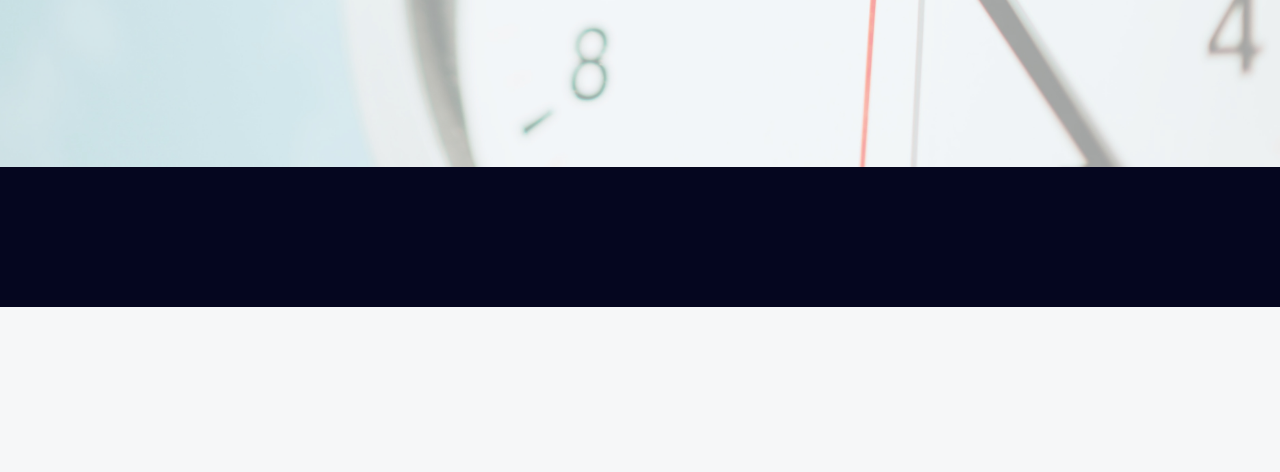
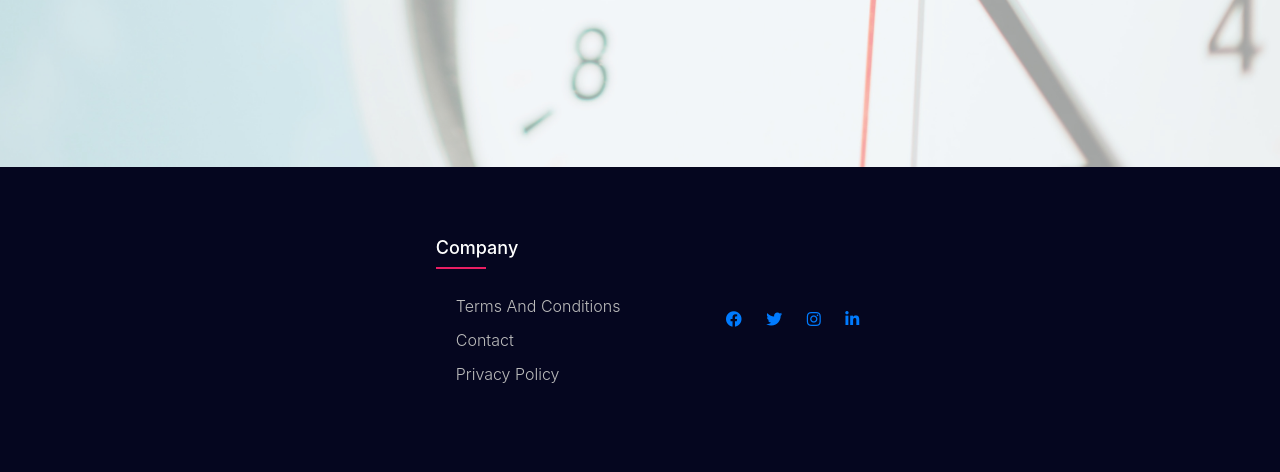
Before and after one commit to TahlilMahfuz/DP-1-ExScheduler-Frontend, a Node server app: template views/index.ejs in a window 1280 px wide. Shown: the part 657-1129 px from the top of the page. Before the commit the page ends 964 px from the top, so only its background shows below. Run offline with Node 20, Linux system fonts and the light colour scheme; the template is opened without the code that fills it, so the values that code supplies are empty; some libraries are stand-ins or nearby versions.

Commit message:
Revert "commited new changes"
This reverts commit 931197b0fe78fc6119fd5658c73fcd47657dda3f.

```diff
--- a/views/partials/footer.ejs
+++ b/views/partials/footer.ejs
@@ -1,7 +1,22 @@
 <footer class="footer">
     <div class="container">
         <div class="row">
-
+            <div class="footer-col">
+                <h4>company</h4>
+                <ul>
+                    <li><a href="/partials/terms">Terms and Conditions</a></li>
+                    <li><a href="/partials/contact">Contact</a></li>
+                    <li><a href="/partials/privacy">privacy policy</a></li>
+                </ul>
+            </div>
+            <div class="footer">
+                <div class="social-links">
+                    <a href="#"><i class="fab fa-facebook-f"></i></a>
+                    <a href="#"><i class="fab fa-twitter"></i></a>
+                    <a href="#"><i class="fab fa-instagram"></i></a>
+                    <a href="#"><i class="fab fa-linkedin-in"></i></a>
+                </div>
+            </div>
         </div>
     </div>
 </footer>
```
Also changed, not shown: controllers/student.controllers.js (+25 -26 lines).
